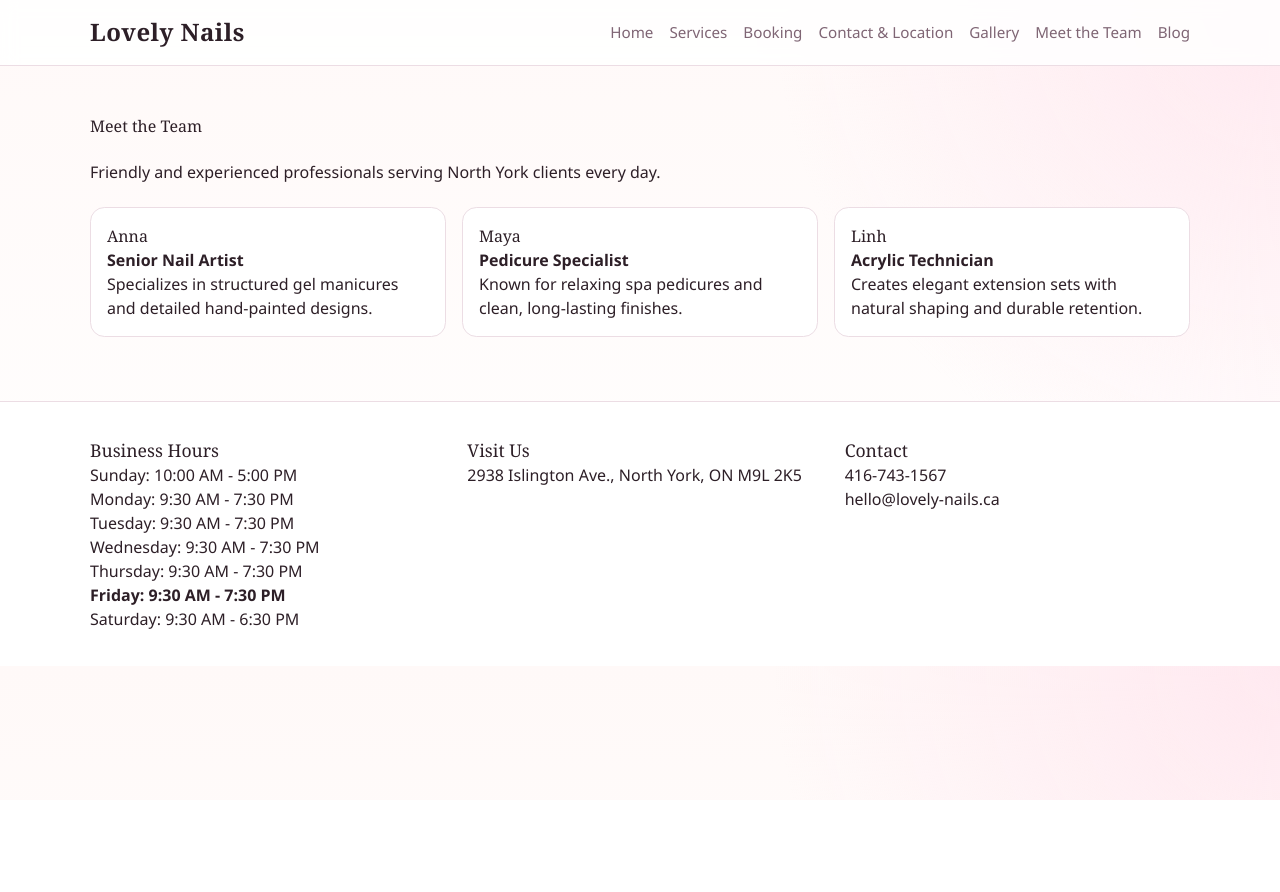
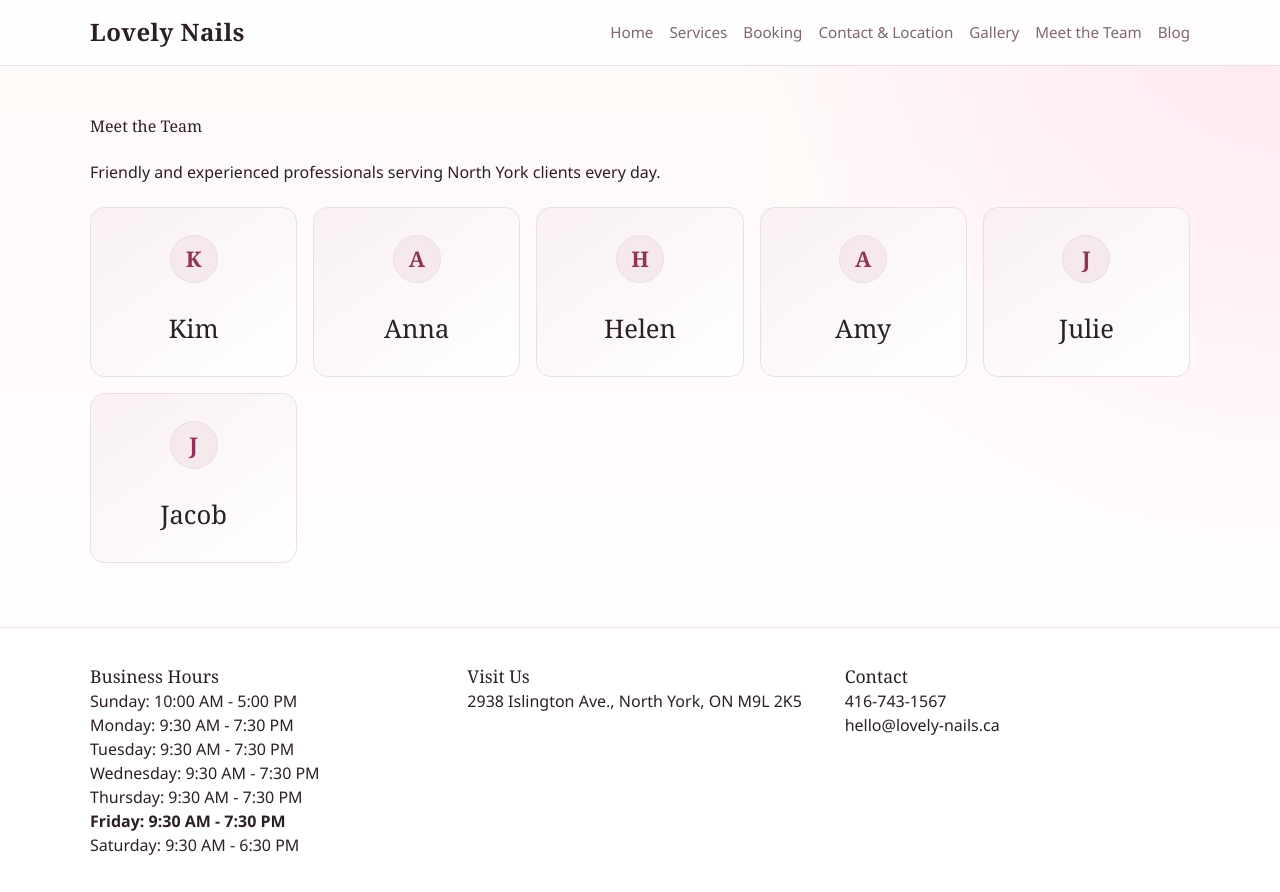
Before and after one commit to cindyorangis/lovelynails, a Next.js app: page /meet-the-team in a window 1280 px wide. Before the commit the page ends 800 px from the top, so only its background shows below. Built offline with nearby package versions, Linux system fonts and the light colour scheme.

Commit message:
update meet the team page to show names only

```diff
--- a/app/globals.css
+++ b/app/globals.css
@@ -243,6 +243,48 @@ h2 {
 .insta-card {
   display: grid;
   gap: 0.7rem;
+}
+
+.team-name-grid {
+  display: grid;
+  gap: 1rem;
+  grid-template-columns: repeat(auto-fit, minmax(180px, 1fr));
+}
+
+.team-name-card {
+  min-height: 170px;
+  padding: 1.25rem;
+  border: 1px solid var(--border);
+  border-radius: 0.9rem;
+  background:
+    linear-gradient(
+      145deg,
+      color-mix(in srgb, #fff 92%, var(--primary) 8%),
+      #fff
+    ),
+    var(--surface);
+  display: grid;
+  place-items: center;
+  gap: 0.75rem;
+  text-align: center;
+}
+
+.team-name-card span {
+  width: 3rem;
+  height: 3rem;
+  border-radius: 999px;
+  display: grid;
+  place-items: center;
+  background: color-mix(in srgb, var(--primary) 12%, #fff);
+  color: var(--primary-deep);
+  border: 1px solid var(--border);
+  font-family: var(--font-heading);
+  font-size: 1.35rem;
+  font-weight: 700;
+}
+
+.team-name-card h2 {
+  font-size: clamp(1.45rem, 2vw, 1.9rem);
 }
 .map-card {
   display: grid;
--- a/app/meet-the-team/page.tsx
+++ b/app/meet-the-team/page.tsx
@@ -6,23 +6,7 @@ export const metadata: Metadata = {
   description: localDescription("Meet our nail artists"),
 };
 
-const team = [
-  {
-    name: "Anna",
-    role: "Senior Nail Artist",
-    bio: "Specializes in structured gel manicures and detailed hand-painted designs.",
-  },
-  {
-    name: "Maya",
-    role: "Pedicure Specialist",
-    bio: "Known for relaxing spa pedicures and clean, long-lasting finishes.",
-  },
-  {
-    name: "Linh",
-    role: "Acrylic Technician",
-    bio: "Creates elegant extension sets with natural shaping and durable retention.",
-  },
-];
+const team = ["Kim", "Anna", "Helen", "Amy", "Julie", "Jacob"];
 
 export default function TeamPage() {
   return (
@@ -32,14 +16,11 @@ export default function TeamPage() {
         Friendly and experienced professionals serving North York clients every
         day.
       </p>
-      <div className="card-grid">
+      <div className="team-name-grid" aria-label="Lovely Nails team members">
         {team.map((member) => (
-          <article key={member.name} className="card">
-            <h2>{member.name}</h2>
-            <p>
-              <strong>{member.role}</strong>
-            </p>
-            <p>{member.bio}</p>
+          <article key={member} className="team-name-card">
+            <span aria-hidden="true">{member.charAt(0)}</span>
+            <h2>{member}</h2>
           </article>
         ))}
       </div>
```
